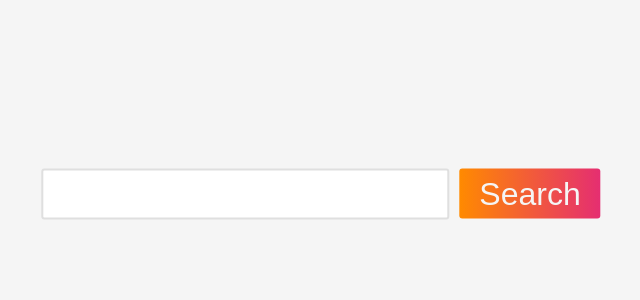
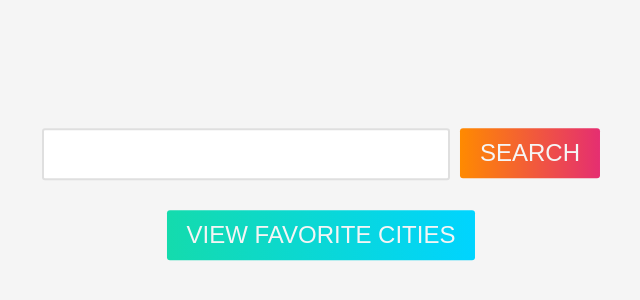
Before and after one commit to mada-web/react_weather, a React (Create React App) app: page / in a window 1280 px wide. Shown: the part 206-506 px from the top of the page, without its empty margins (319-959 px from the left). Built offline with nearby package versions, Linux system fonts and the light colour scheme.

Commit message:
Favorite cities are visible

```diff
--- a/src/App.css
+++ b/src/App.css
@@ -39,17 +39,21 @@ a img,
 .result,
 .actions {
   display: flex;
-}
-.result {
   flex-direction: column;
   align-items: center;
+}
+.search {
+  display: flex;
+  flex-direction: row;
 }
 .actions {
   justify-content: flex-start;
 }
-
+.fav_view {
+  margin-top: 3rem;
+}
 .search_input {
-  height: 4.5rem;
+  height: 4.55rem;
   width: 40rem;
   text-transform: uppercase;
   font-size: 2em;
@@ -71,7 +75,7 @@ a img,
   background-image: linear-gradient(90deg, #ff8a00, #e52e71);
   border: 0;
   padding: 0 2rem;
-  font-size: 2em;
+  font-size: 1.5em;
   color: #f5f5f5;
   cursor: pointer;
 }
@@ -142,3 +146,39 @@ button {
   position: fixed;
   margin-top: 5rem;
 }
+#favCities {
+  height: 5rem;
+  border-radius: 3px;
+  background-image: linear-gradient(90deg, #14dbad, #00d4ff);
+  border: 0;
+  padding: 0 2rem;
+  font-size: 1.5em;
+  color: #f5f5f5;
+  cursor: pointer;
+}
+
+.list {
+  margin-left: 0;
+  list-style: none;
+}
+.list li {
+  position: relative;
+  margin-bottom: 1.5em;
+  border: 3px solid #cadfcf;
+  padding: 0.6em;
+  border-radius: 4px;
+  background: #fefefe;
+  color: #231f20;
+  font-family: 'Trebuchet MS', 'Lucida Sans';
+}
+.list li:before {
+  position: absolute;
+  top: -0.7em;
+  padding-left: 0.4em;
+  padding-right: 0.4em;
+  font-size: 16px;
+  font-weight: bold;
+  color: #dcc24b;
+  background: #fefefe;
+  border-radius: 50%;
+}
--- a/src/App.jsx
+++ b/src/App.jsx
@@ -2,6 +2,7 @@ import React, { useEffect, useState } from 'react'
 import { getData } from './helper'
 import { Input } from './input'
 import { Result } from './result'
+import { FavCities } from './favCities'
 import './App.css'
 
 const App = () => {
@@ -9,9 +10,11 @@ const App = () => {
   const [weather, setWeather] = useState(null)
   const [favs, setFavs] = useState([])
   const [error, setError] = useState()
+  const [showFav, setShowFav] = useState(false)
 
   useEffect(() => {
     const initialFavs = JSON.parse(localStorage.getItem('favs'))
+
     setFavs(initialFavs || [])
   }, [])
 
@@ -60,16 +63,36 @@ const App = () => {
   const onReloadClick = () => {
     setWeather(null)
     setSearchInput('')
+    setShowFav(false)
+  }
+
+  if (showFav) {
+    return (
+      <div className="app_weather">
+        <FavCities favs={favs} onReloadClick={onReloadClick} />
+      </div>
+    )
   }
 
   return (
     <div className="app_weather">
       {!weather ? (
         <div className="actions">
-          <Input value={searchInput} setValue={setSearchInput} error={error} />
-          <button id="search_button" onClick={onSearchClick}>
-            Search
-          </button>
+          <div className="search">
+            <Input
+              value={searchInput}
+              setValue={setSearchInput}
+              error={error}
+            />
+            <button id="search_button" onClick={onSearchClick}>
+              SEARCH
+            </button>
+          </div>
+          <div className="fav_view">
+            <button id="favCities" onClick={() => setShowFav(true)}>
+              VIEW FAVORITE CITIES
+            </button>
+          </div>
         </div>
       ) : (
         <Result
--- /dev/null
+++ b/src/favCities.jsx
@@ -0,0 +1,51 @@
+import React, { useEffect, useState } from 'react'
+import { Button } from './button'
+import ReloadIcon from './reload.svg'
+import { getData } from './helper'
+import { Result } from './result'
+
+export const FavCities = (props) => {
+  const [cityList, setCityList] = useState([])
+  const { favs, onReloadClick } = props || {}
+  console.log(cityList)
+  useEffect(() => {
+    (async () => {
+      const weatherLi = (favs || []).map((elem) => getData(elem, 'id'))
+      const weatherData = await Promise.all(weatherLi)
+      setCityList(weatherData)
+    })()
+  }, [favs])
+
+  return (
+    <div>
+      <ul className="list">
+        {cityList.map((cityData) => {
+          const {
+            name,
+            id,
+            main: { temp, pressure, humidity, feels_like },
+            weather,
+          } = cityData
+
+          const updatedWeather = {
+            name,
+            temp,
+            pressure,
+            humidity,
+            feels_like,
+            description: weather[0].description,
+            icon: weather[0].icon,
+            id,
+          }
+          return (
+            <li key={updatedWeather.id}>
+              <Result weather={updatedWeather} isSimppleCard={false} />
+            </li>
+          )
+        })}
+      </ul>
+
+      <Button onClick={onReloadClick} icon={ReloadIcon} alt={'Back'} />
+    </div>
+  )
+}
--- a/src/helper.js
+++ b/src/helper.js
@@ -1,7 +1,7 @@
 const apiKey = 'f418718d34d2a9105185389a2a4699b2'
 
-export const getData = async (city) => {
-  const url = `https://api.openweathermap.org/data/2.5/weather?q=${city}&appid=${apiKey}&lang=ru`
+export const getData = async (city, type = 'q') => {
+  const url = `https://api.openweathermap.org/data/2.5/weather?${type}=${city}&appid=${apiKey}&lang=ru`
 
   try {
     const response = await fetch(url)
--- a/src/result.jsx
+++ b/src/result.jsx
@@ -3,7 +3,7 @@ import ReloadIcon from './reload.svg'
 import { Button } from './button'
 
 export const Result = (props) => {
-  const { weather, addToFavs, onReloadClick } = props
+  const { weather, addToFavs, onReloadClick, isSimppleCard=true } = props
   const {
     name,
     temp,
@@ -13,7 +13,7 @@ export const Result = (props) => {
     humidity,
     icon,
   } = weather
-
+  console.log(weather);
   return (
     <div className="result">
       <span>
@@ -35,8 +35,12 @@ export const Result = (props) => {
       <span className="pressure">Атмосферное давление: {pressure} гПа</span>
       <span className="humidity">Относительная влажность: {humidity} %</span>
       <div className="buttons">
-        <Button onClick={addToFavs} icon={FavIcon} alt={'Favorite'} />
-        <Button onClick={onReloadClick} icon={ReloadIcon} alt={'Back'} />
+        {
+          isSimppleCard &&
+          <><Button onClick={addToFavs} icon={FavIcon} alt={'Favorite'} />
+          <Button onClick={onReloadClick} icon={ReloadIcon} alt={'Back'} /></>
+        }
+
       </div>
     </div>
   )
```
Also changed, not shown: 1 other file (tests, documents, lock files or other folders).
